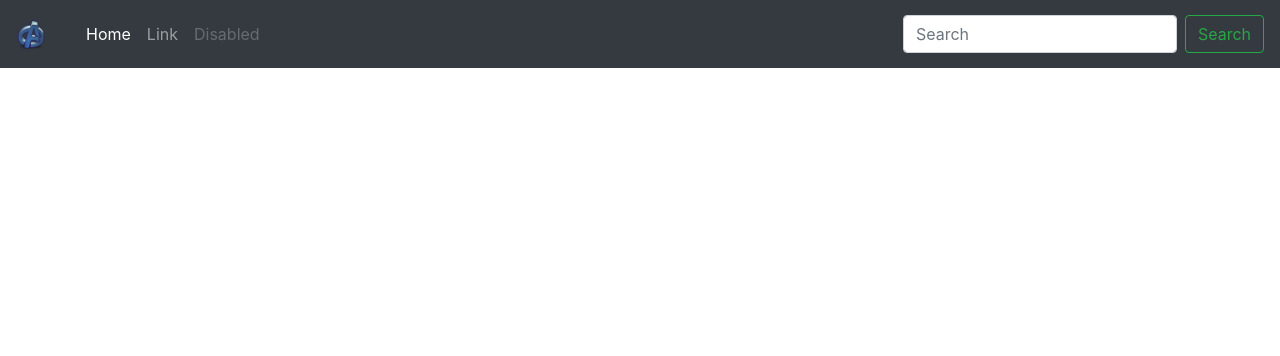
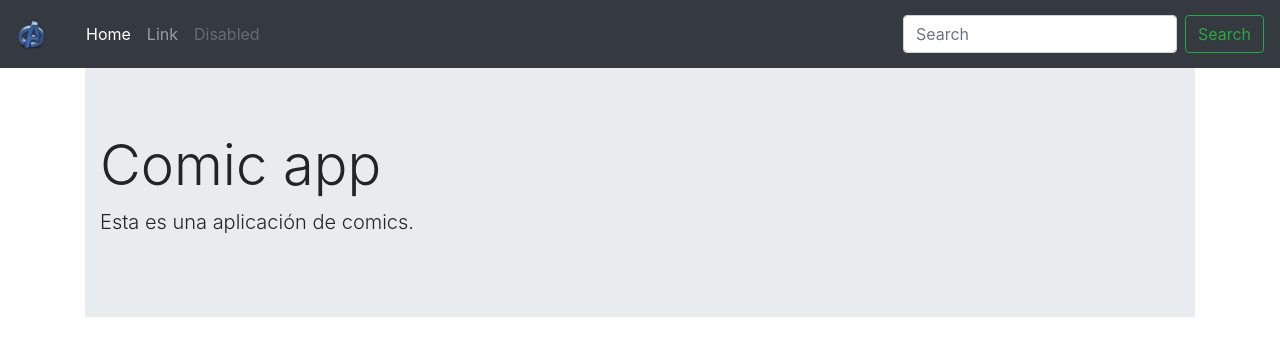
Before and after one commit to JavierIniesta/angular-spa, an Angular app: page /home in a window 1280 px wide. Shown: the top 356 px of the page. Built offline with nearby package versions, Linux system fonts and the light colour scheme.

Commit message:
[IMP] Añadir router

```diff
--- a/src/app/app.component.html
+++ b/src/app/app.component.html
@@ -1 +1,4 @@
 <app-navbar></app-navbar>
+<div class="container">
+    <router-outlet></router-outlet>
+</div>
--- a/src/app/app.module.ts
+++ b/src/app/app.module.ts
@@ -1,6 +1,9 @@
 import { BrowserModule } from '@angular/platform-browser';
 import { NgModule } from '@angular/core';
+// Rutas
+import { APP_ROUTING } from './app.routes';
 
+// Componentes
 import { AppComponent } from './app.component';
 import { NavbarComponent } from './components/shared/navbar/navbar.component';
 import { HomeComponent } from './components/home/home.component';
@@ -16,7 +19,8 @@
     HeroesComponent
   ],
   imports: [
-    BrowserModule
+    BrowserModule,
+    APP_ROUTING
   ],
   providers: [],
   bootstrap: [AppComponent]
--- /dev/null
+++ b/src/app/app.routes.ts
@@ -0,0 +1,7 @@
+import { RouterModule, Routes } from '@angular/router';
+import { HomeComponent } from './components/home/home.component';
+const APP_MODULES: Routes = [
+    { path: 'home', component: HomeComponent},
+    { path: '**', pathMatch: 'full', redirectTo: 'home'}
+];
+export const APP_ROUTING = RouterModule.forRoot(APP_MODULES);
```
